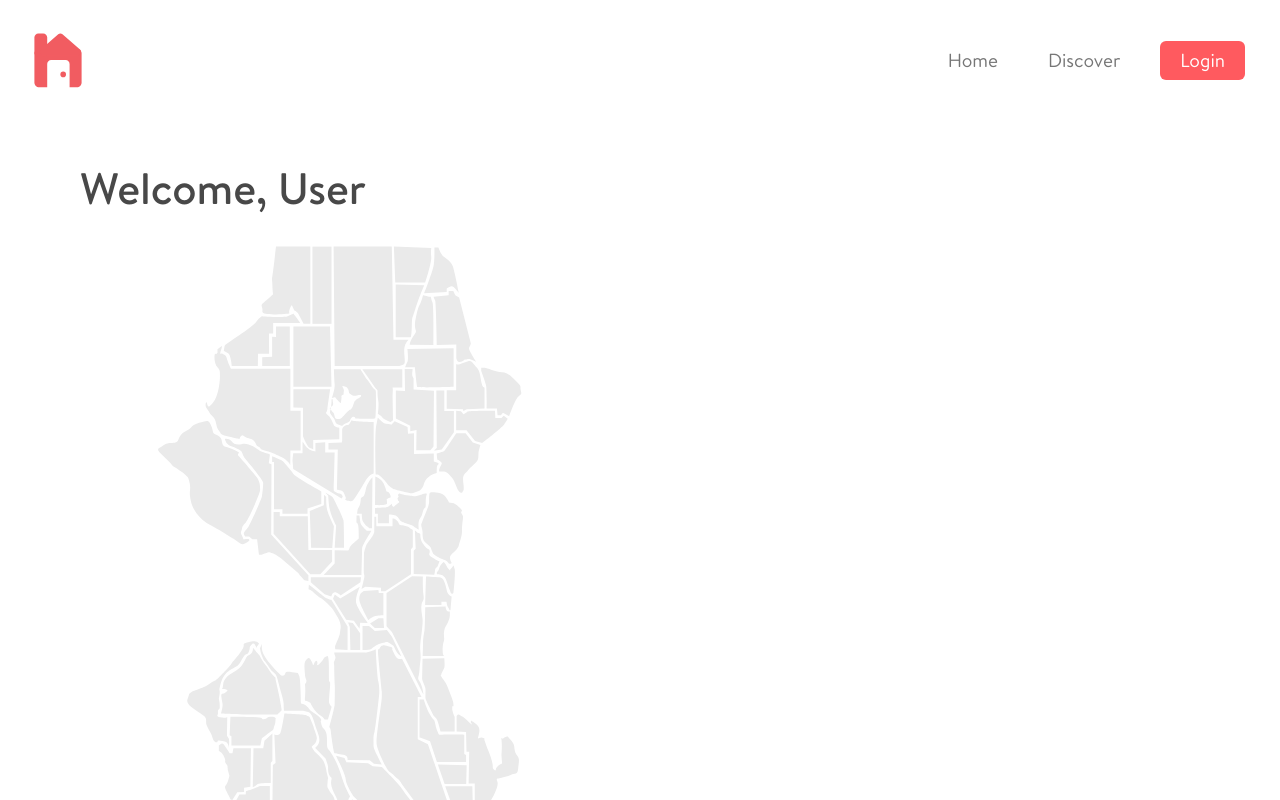
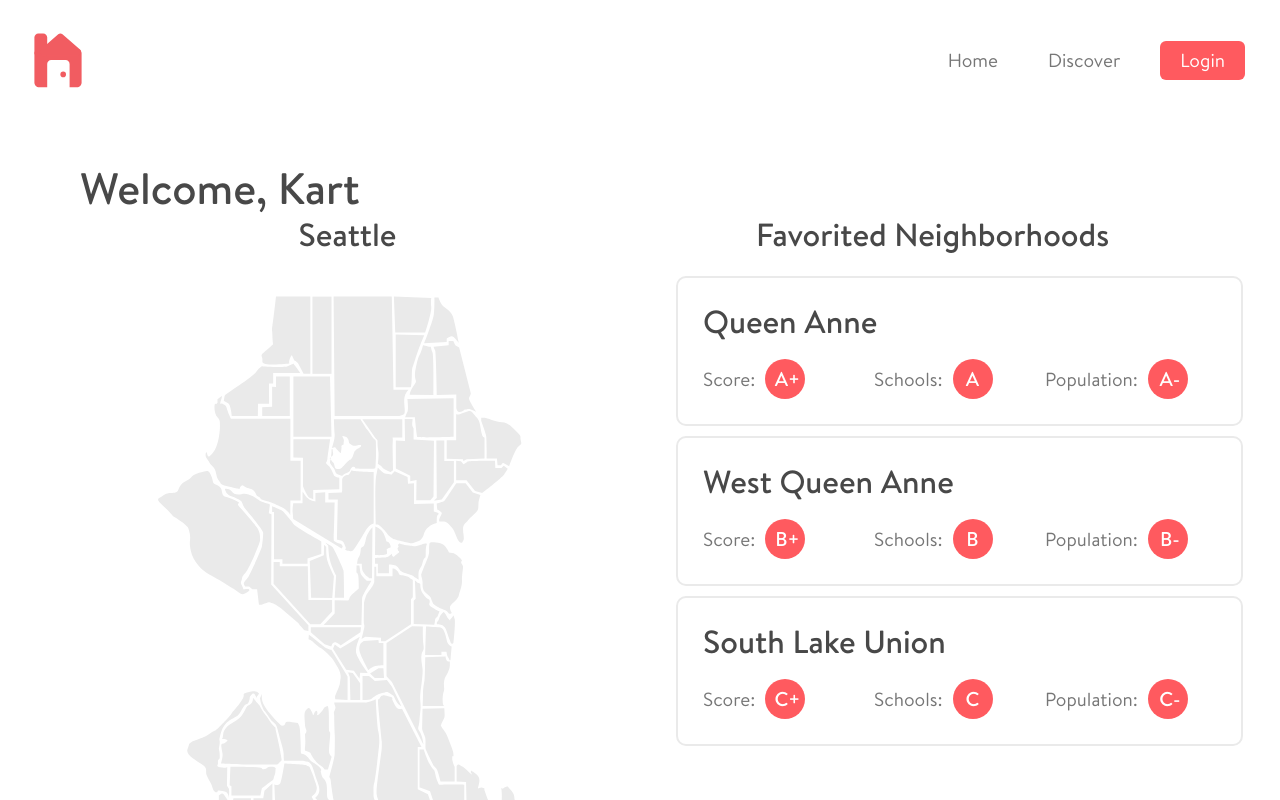
Before and after one commit to kartmanny/haus, a React (Create React App) app: page /haus/profile in a window 1280 px wide. Shown: the top 800 px of the page. Built offline with nearby package versions, Linux system fonts and the light colour scheme.

Commit message:
Added listings to profile page

```diff
--- a/src/components/Profile/Profile.jsx
+++ b/src/components/Profile/Profile.jsx
@@ -2,6 +2,7 @@ import React from 'react';
 import styled from 'styled-components';
 
 import Text from 'components/Text';
+import Listings from 'components/Listings';
 import Map from 'components/Map';
 
 const Profile = styled.div`
@@ -16,11 +17,51 @@ const ProfileGrid = styled.div`
   grid-gap: 5rem;
 `;
 
+const ProfileGridCell = styled.div`
+  display: grid;
+  grid-template-rows: 5rem 1fr;
+  justify-items: center;
+`;
+
+const FAVORITES = [
+  {
+    name: 'Queen Anne',
+    scores: [
+      { name: 'score', value: 'A+' },
+      { name: 'schools', value: 'A' },
+      { name: 'population', value: 'A-' }
+    ]
+  },
+  {
+    name: 'West Queen Anne',
+    scores: [
+      { name: 'score', value: 'B+' },
+      { name: 'schools', value: 'B' },
+      { name: 'population', value: 'B-' }
+    ]
+  },
+  {
+    name: 'South Lake Union',
+    scores: [
+      { name: 'score', value: 'C+' },
+      { name: 'schools', value: 'C' },
+      { name: 'population', value: 'C-' }
+    ]
+  }
+];
+
 const ProfileComponent = () => (
   <Profile>
-    <Text type="title1">Welcome, User</Text>
+    <Text type="title1">Welcome, Kart</Text>
     <ProfileGrid>
-      <Map />
+      <ProfileGridCell>
+        <Text type="title2">Seattle</Text>
+        <Map />
+      </ProfileGridCell>
+      <ProfileGridCell>
+        <Text type="title2">Favorited Neighborhoods</Text>
+        <Listings listings={FAVORITES} />
+      </ProfileGridCell>
     </ProfileGrid>
   </Profile>
 );
```
